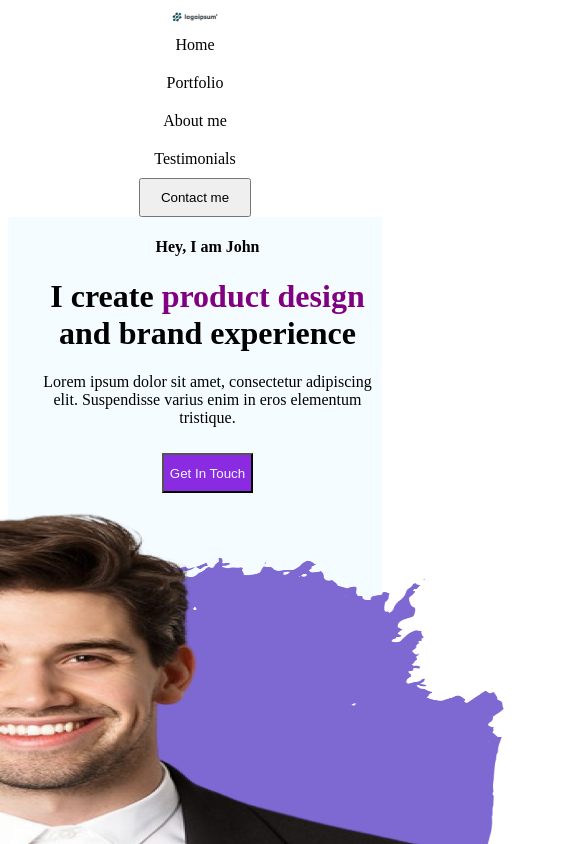
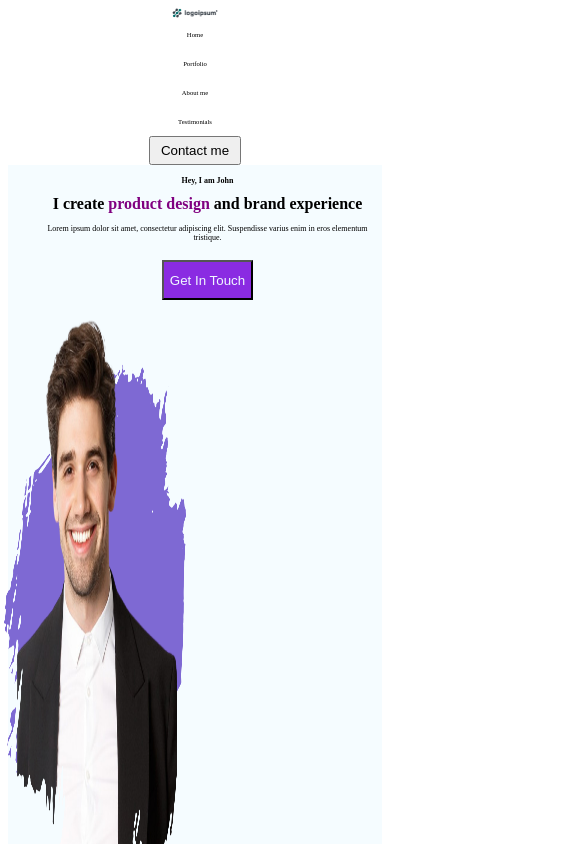
Before and after one commit to Luka-sasko/Luka-sasko.github-io, a plain HTML site: page index.html in a window 390 px wide. Shown: the top 844 px of the page, 585 px wide, since content can reach past the window. Drawn offline with Linux system fonts and the light colour scheme.

Commit message:
style for mobile and tablet scale test

```diff
--- a/style.css
+++ b/style.css
@@ -2,6 +2,7 @@
     display: flex;
     align-items: center;
 }
+
 
 .logo img {
     width: 186.67px;
@@ -417,6 +418,55 @@ hr {
 
 
 @media (max-width: 1024px) {
+
+    body {
+        font-size: 50%; /
+    }
+
+    .header_container,
+    .aboutMeText,
+    .blogText,
+    .testimonialText,
+    .formText,
+    footer {
+        padding-left: 5px;
+        padding-right: 5px;
+    }
+
+    .container,
+    .aboutsl,
+    .card,
+    .item,
+    .contact-form,
+    .footerContent {
+        width: 50%;
+    }
+
+    .logo img,
+    .imageLogo img,
+    #aboutMeImg,
+    .buttonDribbble img,
+    .item img,
+    .avatar img,
+    .footerContent .logo img,
+    .footerContent .social-icons img {
+        width: 50%;
+    }
+
+    .navigation button {
+        padding: 5px 10px;
+    }
+
+    .navigation ul li a {
+        font-size: smaller;
+    }
+    .navigation {
+        flex-direction: column;
+        align-items: center;
+    }
+
+
+
     .navigation ul {
         flex-direction: column;
         align-items: center;
@@ -492,6 +542,47 @@ hr {
 }
 
 @media (max-width: 768px) {
+    body {
+        font-size: 50%; /
+    }
+
+    .header_container,
+    .aboutMeText,
+    .blogText,
+    .testimonialText,
+    .formText,
+    footer {
+        padding-left: 5px;
+        padding-right: 5px;
+    }
+
+    .container,
+    .aboutsl,
+    .card,
+    .item,
+    .contact-form,
+    .footerContent {
+        width: 50%;
+    }
+
+    .logo img,
+    .imageLogo img,
+    #aboutMeImg,
+    .buttonDribbble img,
+    .item img,
+    .avatar img,
+    .footerContent .logo img,
+    .footerContent .social-icons img {
+        width: 50%;
+    }
+
+    .navigation button {
+        padding: 5px 10px;
+    }
+
+    .navigation ul li a {
+        font-size: smaller;
+    }
     .navigation {
         flex-direction: column;
         align-items: center;
```
